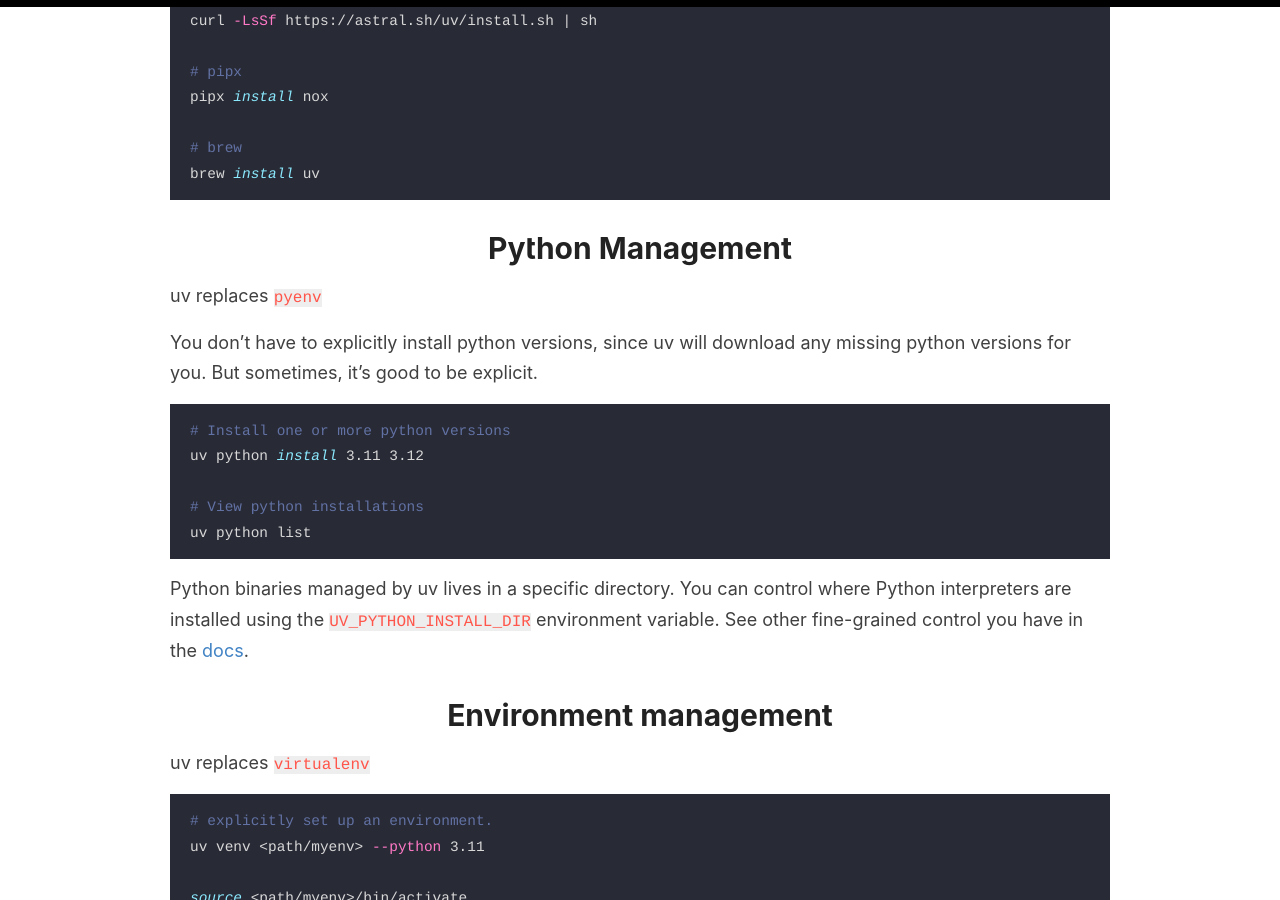
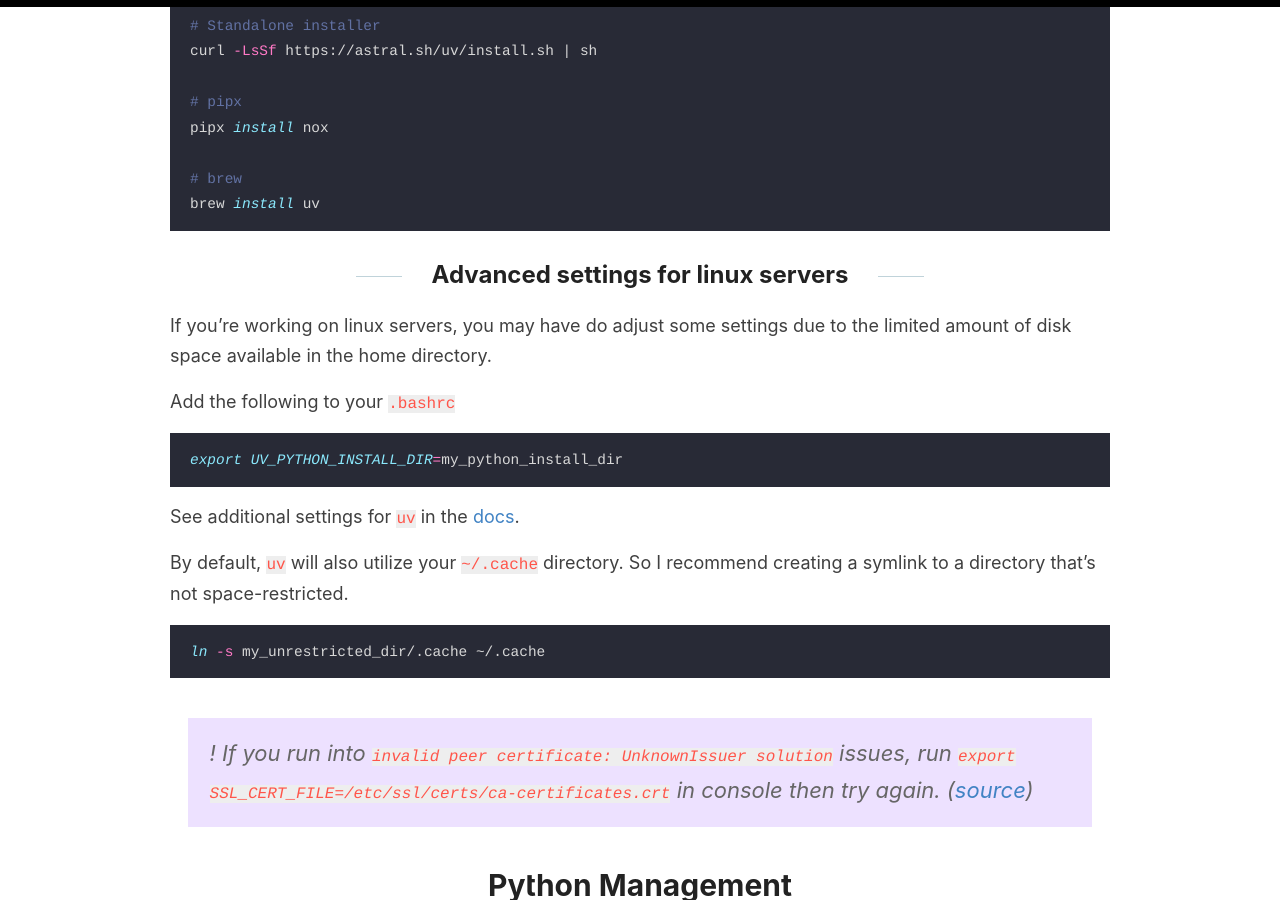
Before and after one commit to kfchou/kfchou.github.io, a Jekyll site: the page built from _posts/2025-1-16-ode-to-uv.md, in a window 1280 px wide and 900 px high, scrolled down 768 px. Built offline with Jekyll 4.4.1, drawn with Linux system fonts in a browser that asks for light colours; comment, search, counter and statistics services are not loaded; some of the changed text lies outside the part shown.

Commit message:
add additional settings for uv

````diff
--- a/_posts/2025-1-16-ode-to-uv.md
+++ b/_posts/2025-1-16-ode-to-uv.md
@@ -6,6 +6,7 @@
 After using uv for a couple months, it continues to impress. It's fast. It's easy to use. But it can't replace tools like poetry completely. Perhaps the main reason is because I cannot just completely change up the workflow for existing projects. Most projects I work with uses Poetry as backend. This post will explain how I make use of both Poetry and uv in my workflows.
 
 - [Installation](#installation)
+  - [Advanced settings for linux servers](#advanced-settings-for-linux-servers)
 - [Python Management](#python-management)
 - [Environment management](#environment-management)
 - [Install packages](#install-packages)
@@ -25,6 +26,21 @@
 # brew
 brew install uv
 ```
+
+## Advanced settings for linux servers
+If you're working on linux servers, you may have do adjust some settings due to the limited amount of disk space available in the home directory.
+
+Add the following to your `.bashrc`
+```bash
+export UV_PYTHON_INSTALL_DIR=my_python_install_dir
+```
+See additional settings for `uv` in the [docs](https://docs.astral.sh/uv/configuration/environment/#uv_python_install_dir).
+
+By default, `uv` will also utilize your `~/.cache` directory. So I recommend creating a symlink to a directory that's not space-restricted.
+```bash
+ln -s my_unrestricted_dir/.cache ~/.cache
+```
+> ! If you run into `invalid peer certificate: UnknownIssuer solution` issues, run `export SSL_CERT_FILE=/etc/ssl/certs/ca-certificates.crt` in console then try again. ([source](https://github.com/astral-sh/uv/issues/1819))
 
 # Python Management
 uv replaces `pyenv`
@@ -76,4 +92,5 @@
 These are by no means the full extent of uv's capabilities. It replaces `pipx`. It can manage entire projects, build and publish packages. I haven't yet used uv for these tasks, but I'll update this post once I do.
 
 # Further reading
+* [using uv with nox](_posts/2024-11-09-pytest-nox-uv.md)
 * [poetry install with uv](https://mil.ad/blog/2024/uv-poetry-install.html)
````
